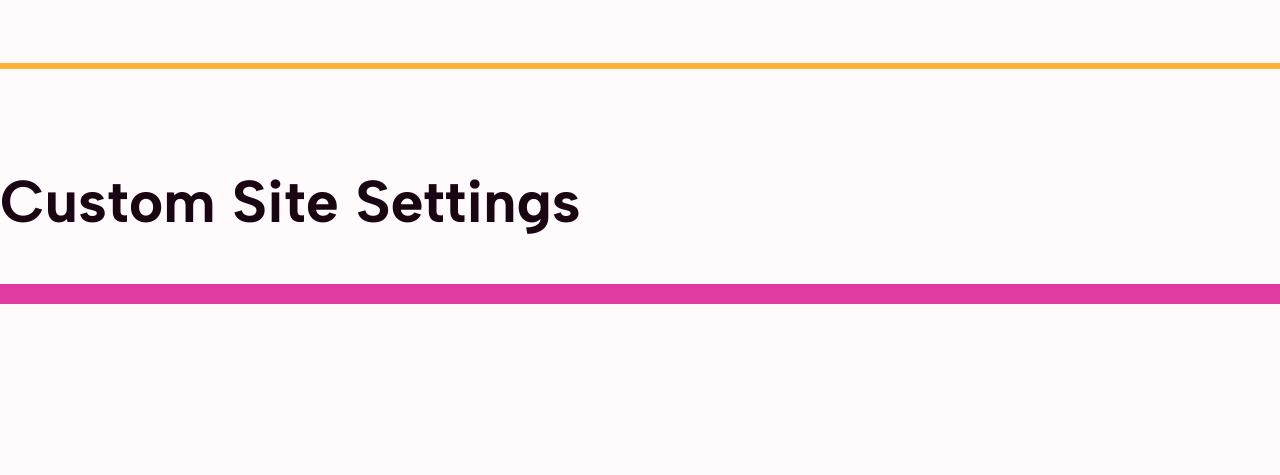
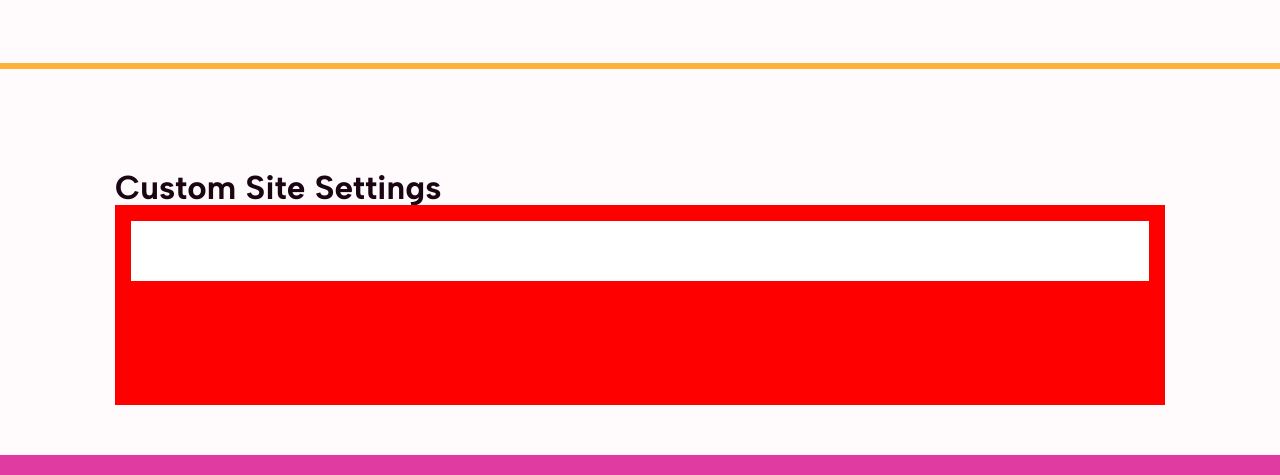
Before and after one commit to markpackham/CustomSiteThemePicker, a website built with Vite: page index.html in a window 1280 px wide. Shown: the part 1462-1937 px from the top of the page. Before the commit the page ends 1766 px from the top, so only its background shows below. Built offline with nearby package versions, Linux system fonts and the light colour scheme; some packages are replaced by stand-ins of ours.

Commit message:
style settings-section
https://youtu.be/lbhP9mGIthk?t=467

```diff
--- a/index.html
+++ b/index.html
@@ -90,9 +90,9 @@
           </form>
         </div>
       </section>
-      <aside>
+      <aside class="container" aria-label="Settings section">
         <div class="settings-wrapper">
-          <h2>Custom Site Settings</h2>
+          <h2 class="h3">Custom Site Settings</h2>
           <div class="settings">
             <div class="stack"></div>
             <div class="stack"></div>
--- a/style.css
+++ b/style.css
@@ -117,38 +117,49 @@ h1,
 .h1 {
   font-size: var(--fs-2xl);
 }
+
 h2,
 .h2 {
   font-size: var(--fs-xl);
 }
+
 h3,
 .h3 {
   font-size: var(--fs-lg);
 }
+
 p {
   max-width: 60ch;
 }
+
 [data-color="primary"] {
   color: var(--primary);
 }
+
 [data-color="accent1"] {
   color: var(--accent1);
 }
+
 [data-color="accent2"] {
   color: var(--accent2);
 }
+
 [data-bkg="primary"] {
   background-color: var(--primary);
 }
+
 [data-bkg="accent2"] {
   background-color: var(--accent2);
 }
+
 [data-align="right"] {
   text-align: right;
 }
+
 [data-fs="2xl"] {
   font-size: var(--fs-2xl);
 }
+
 .sr-only {
   position: absolute;
   width: 1px;
@@ -208,7 +219,7 @@ p {
   border-radius: var(--round-md);
 }
 
-.card > div {
+.card>div {
   display: grid;
   gap: var(--space-2xs);
 }
@@ -238,6 +249,7 @@ p {
   background-color: var(--btn-bkg);
   opacity: 0.8;
 }
+
 .btn:focus-visible {
   background-color: var(--btn-bkg);
   box-shadow: 0 0 0 3px var(--btn-color), 0 0 0 6px var(--btn-bkg);
@@ -268,7 +280,7 @@ section {
   color: var(--accent2);
 }
 
-.cta > div {
+.cta>div {
   flex: 1 1 53%;
 }
 
@@ -310,3 +322,21 @@ section {
 }
 
 /* SETTINGS SECTION */
+.settings-wrapper {
+  display: grid;
+  max-width: 1050px;
+  margin-inline: auto;
+}
+
+.settings {
+  background-color: red;
+  width: 100%;
+  height: 200px;
+  padding: 1rem;
+}
+
+.stack {
+  background-color: white;
+  width: 100%;
+  height: 30px;
+}
```
